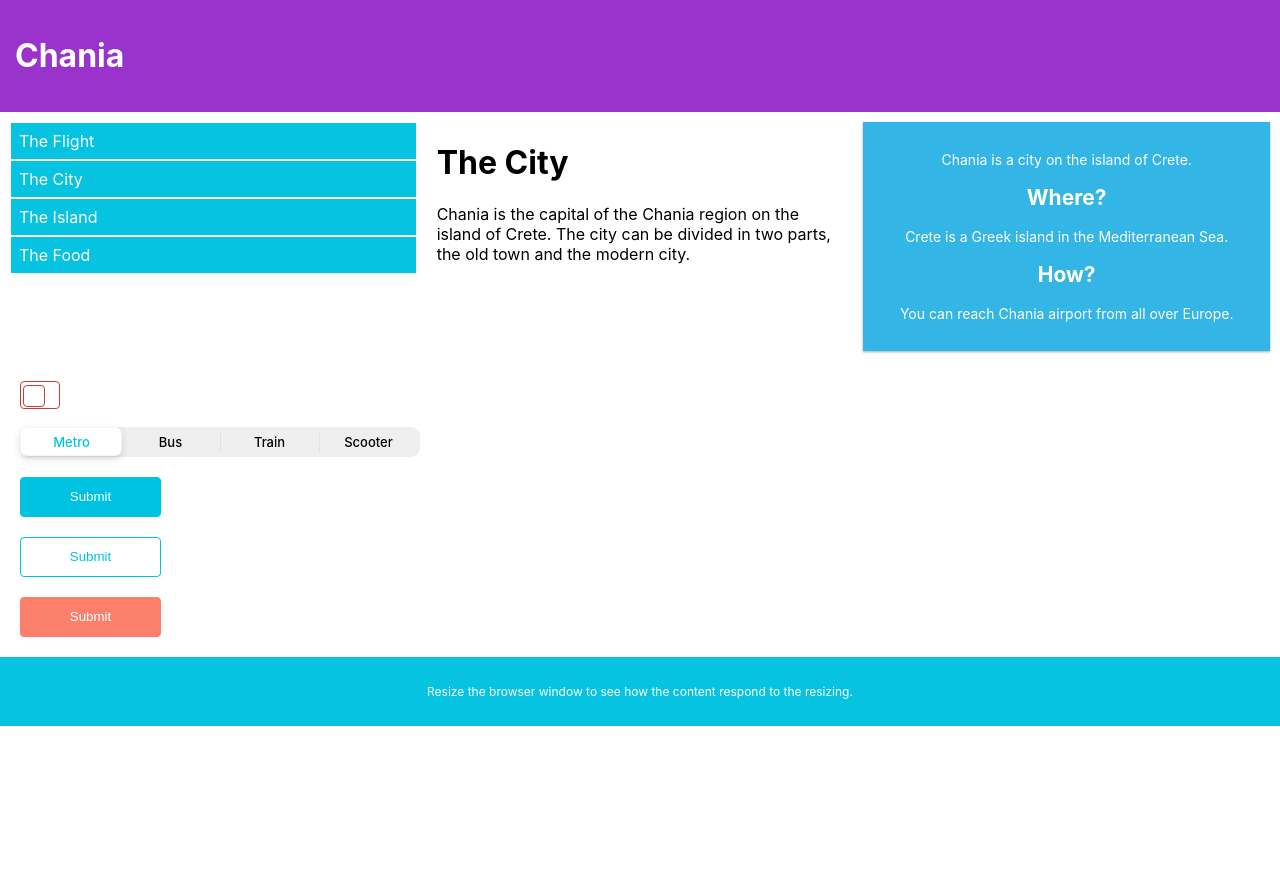
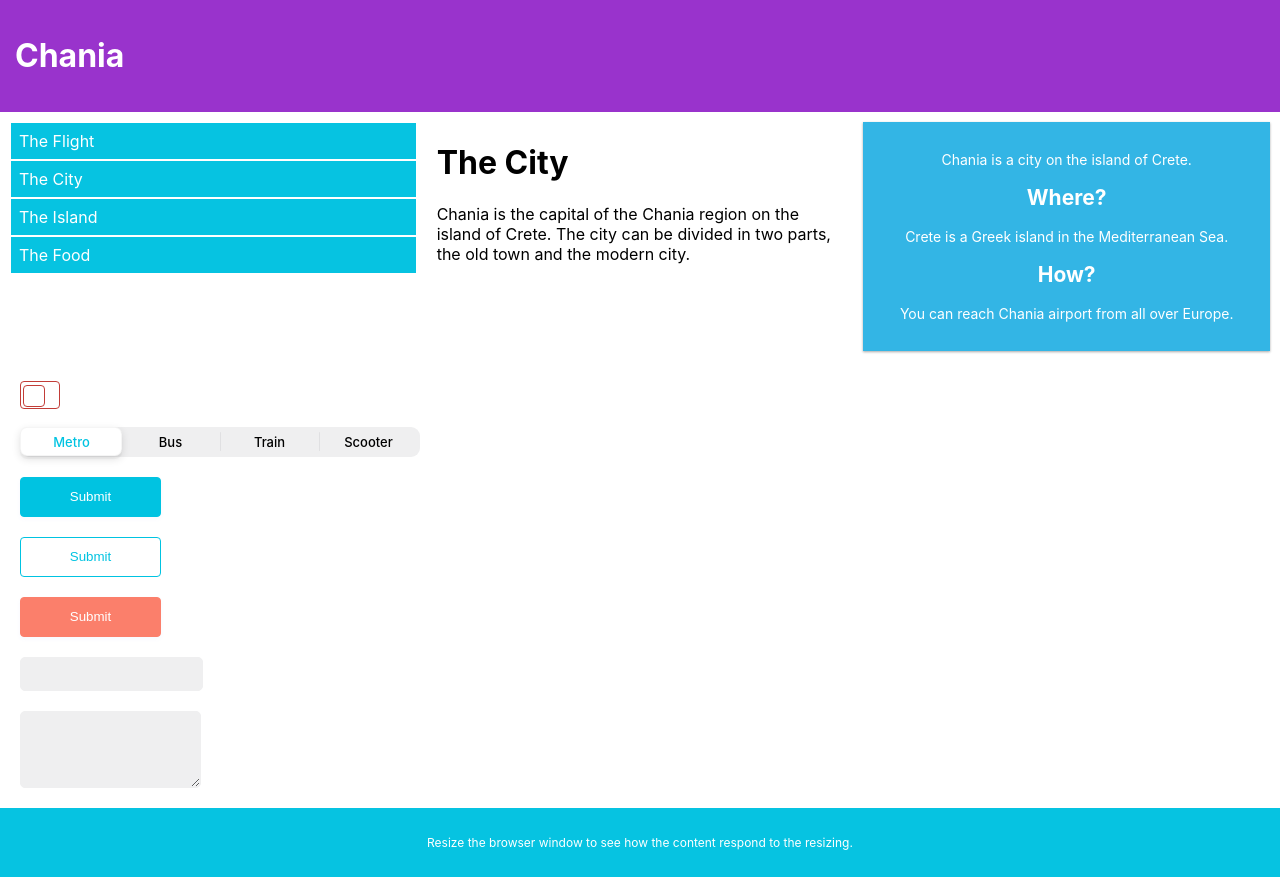
Before and after one commit to rkterungwa16/terk-ui, a React (Create React App) app: page / in a window 1280 px wide. Before the commit the page ends 800 px from the top, so only its background shows below. Built offline with nearby package versions, Linux system fonts and the light colour scheme.

Commit message:
[feat] implement form input

```diff
--- /dev/null
+++ b/src/Form/Input.js
@@ -0,0 +1,39 @@
+import React from "react";
+import styled from "styled-components";
+import PropTypes from "prop-types";
+import { inputTheme } from "./theme";
+
+const StyledInput = styled.input.attrs((props) => ({
+  className: props.className,
+}))`
+  height: 30px;
+  border-radius: 5px;
+  color: ${(props) => props.theme.input.normal.color};
+  background-color: ${(props) => props.theme.input.normal.backgroundColor};
+  border: 1px solid ${(props) => props.theme.input.normal.backgroundColor};
+`;
+
+StyledInput.defaultProps = {
+  theme: inputTheme,
+};
+
+const Input = (props) => {
+  const { className, type } = props;
+  return (
+    <StyledInput type={type} className={className}>
+      {props.children}
+    </StyledInput>
+  );
+};
+
+Input.defaultProps = {
+  type: "text",
+};
+
+Input.propTypes = {
+  className: PropTypes.string,
+  children: PropTypes.node,
+  type: PropTypes.oneOf(["text", "password", "email"]),
+};
+
+export default Input;
--- /dev/null
+++ b/src/Form/TextArea.js
@@ -0,0 +1,32 @@
+import React from "react";
+import styled from "styled-components";
+import PropTypes from "prop-types";
+import { inputTheme } from "./theme";
+
+const StyledTextArea = styled.textarea.attrs((props) => ({
+  className: props.className,
+}))`
+  height: 71px;
+  border-radius: 5px;
+  color: ${(props) => props.theme.input.textarea.color};
+  background-color: ${(props) => props.theme.input.textarea.backgroundColor};
+  border: 1px solid ${(props) => props.theme.input.textarea.backgroundColor};
+`;
+
+StyledTextArea.defaultProps = {
+  theme: inputTheme,
+};
+
+const TextArea = (props) => {
+  const { className } = props;
+  return (
+    <StyledTextArea className={className}>{props.children}</StyledTextArea>
+  );
+};
+
+TextArea.propTypes = {
+  className: PropTypes.string,
+  children: PropTypes.node,
+};
+
+export default TextArea;
--- /dev/null
+++ b/src/Form/theme.js
@@ -0,0 +1,22 @@
+export const inputTheme = {
+  input: {
+    normal: {
+      color: "#ffffff",
+      backgroundColor: "#EFEFF0",
+    },
+    textarea: {
+      color: "#ffffff",
+      backgroundColor: "#EFEFF0",
+    },
+    file: {
+      color: "#ffffff",
+      backgroundColor: "#EFEFF0",
+    },
+    checkbox: {
+      color: "#000000",
+    },
+    radio: {
+      color: "#000000",
+    },
+  },
+};
--- a/src/Grid/Example.js
+++ b/src/Grid/Example.js
@@ -8,6 +8,8 @@ import Footer from "../Footer/Footer";
 import Switch from "../Switch/Switch";
 import SegmentControl from "../SegmentControl/SegmentControl";
 import Button from "../Button/Button";
+import Input from "../Form/Input";
+import TextArea from "../Form/TextArea";
 const Header = styled.div`
   background-color: #9933cc;
   color: #ffffff;
@@ -118,6 +120,12 @@ export const ExampleGrid = () => {
       <Row className="mt-small mb-small ml-small">
         <Button text="Submit" color="danger" />
       </Row>
+      <Row className="mt-small mb-small ml-small">
+        <Input />
+      </Row>
+      <Row className="mt-small mb-small ml-small">
+        <TextArea />
+      </Row>
       <Footer>
         <p>
           Resize the browser window to see how the content respond to the
```
Also changed, not shown: src/Form/InputCheckbox.js (added), src/Form/InputFile.js (added).
